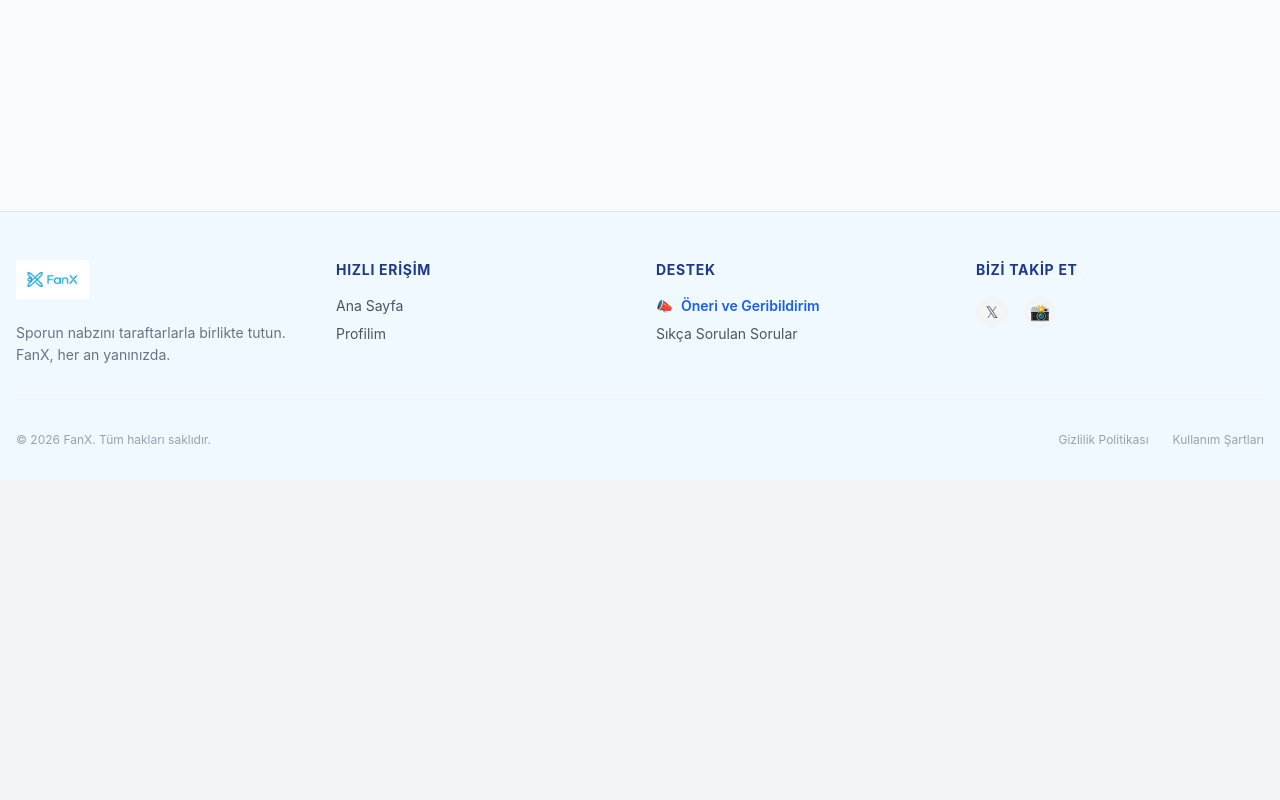
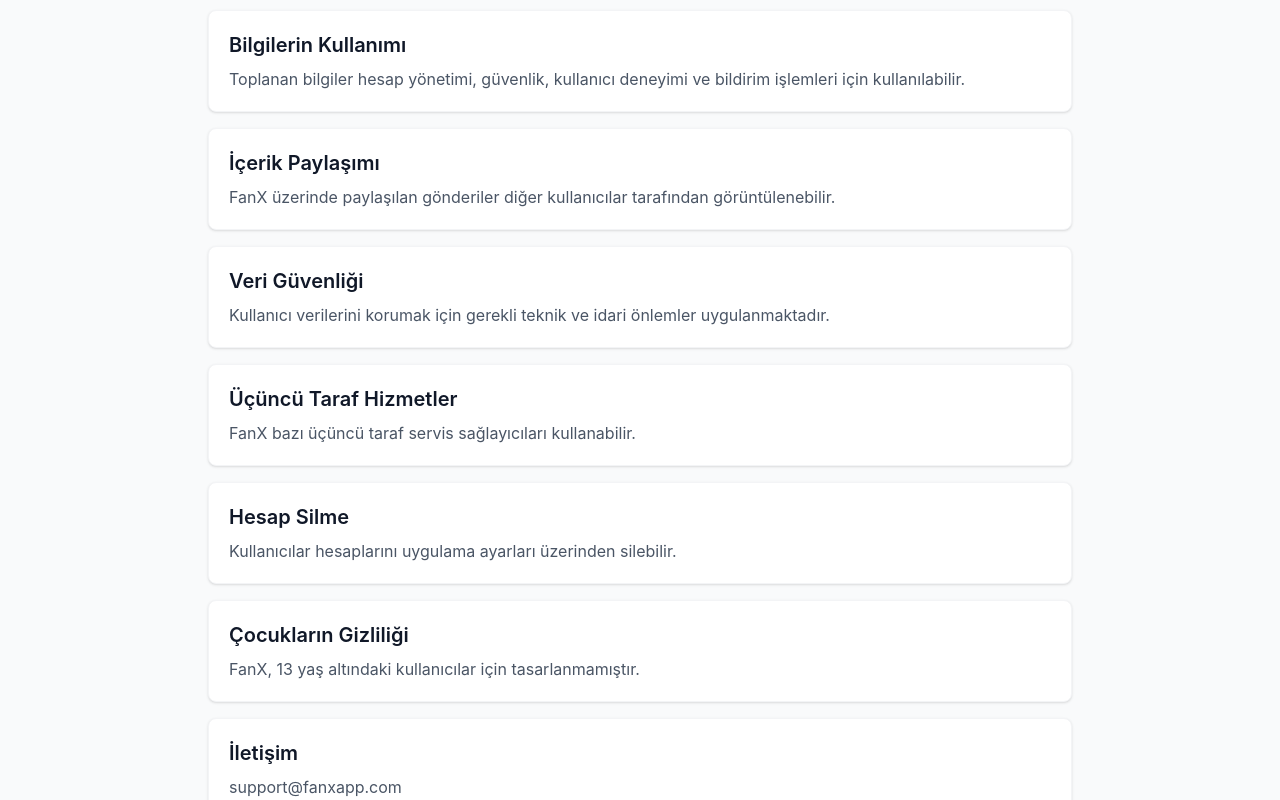
Before and after one commit to ozaycank/fanX, a React (Vite) app in the folder client/: page /privacy in a window 1280 px wide. Shown: the part 320-1120 px from the top of the page. Before the commit the page ends 800 px from the top, so only its background shows below. Built offline with nearby package versions, Linux system fonts and the light colour scheme.

Commit message:
FAQ, Privacy, Terms added

```diff
--- a/client/src/App.jsx
+++ b/client/src/App.jsx
@@ -8,6 +8,9 @@
 import useAuthStore from "./store/authStore";
 import Feedback from "./pages/Feedback";
 import Footer from "./components/Footer";
+import FAQ from "./pages/FAQ";
+import PrivacyPolicy from "./pages/Privacy";
+import Terms from "./pages/Terms";
 
 function App() {
   const { checkAuth, loading } = useAuthStore();
@@ -35,6 +38,9 @@
           <Route path="/profile" element={<Profile />} />
           <Route path="/profile/:username" element={<Profile />} />
           <Route path="/feedback" element={<Feedback />} />
+          <Route path="/faq" element={<FAQ />} />
+          <Route path="/privacy" element={<PrivacyPolicy />} />
+          <Route path="/terms" element={<Terms />} />
         </Routes>
       </main>
       <Footer />
--- /dev/null
+++ b/client/src/pages/FAQ.jsx
@@ -0,0 +1,64 @@
+const FAQ = () => {
+  const faqs = [
+    {
+      question: "FanX nedir?",
+      answer:
+        "FanX, spor taraftarlarının düşüncelerini paylaşabildiği sosyal medya platformudur.",
+    },
+    {
+      question: "Nasıl hesap oluşturabilirim?",
+      answer:
+        "E-posta adresiniz ile kayıt olup kullanıcı hesabınızı oluşturabilirsiniz.",
+    },
+    {
+      question: "Şifremi unuttum, ne yapmalıyım?",
+      answer:
+        "“Şifremi Unuttum” seçeneğini kullanarak şifre sıfırlama bağlantısı alabilirsiniz.",
+    },
+    {
+      question: "Gönderi paylaşabilir miyim?",
+      answer:
+        "Evet. Metin tabanlı gönderiler paylaşabilir ve diğer kullanıcılarla etkileşime geçebilirsiniz.",
+    },
+    {
+      question: "Hesabımı silebilir miyim?",
+      answer:
+        "Evet. Ayarlar bölümünden hesabınızı silebilir veya destek ekibine ulaşabilirsiniz.",
+    },
+    {
+      question: "Kurallara aykırı içerikleri nasıl bildiririm?",
+      answer: "Gönderi üzerindeki “Bildir” seçeneğini kullanabilirsiniz.",
+    },
+    {
+      question: "FanX tamamen ücretsiz mi?",
+      answer: "Evet, standart kullanıcılar için platform tamamen ücretsizdir.",
+    },
+    {
+      question: "Destek ekibine nasıl ulaşabilirim?",
+      answer:
+        "support@fanxapp.com adresinden bizimle iletişime geçebilirsiniz.",
+    },
+  ];
+
+  return (
+    <div className="max-w-3xl mx-auto py-10 px-4">
+      <h1 className="text-3xl font-bold text-blue-900 mb-6">
+        Sıkça Sorulan Sorular
+      </h1>
+
+      <div className="space-y-4">
+        {faqs.map((faq, index) => (
+          <div
+            key={index}
+            className="bg-white p-5 rounded-lg shadow-sm border border-gray-100"
+          >
+            <h3 className="font-bold text-lg mb-2">{faq.question}</h3>
+            <p className="text-gray-600">{faq.answer}</p>
+          </div>
+        ))}
+      </div>
+    </div>
+  );
+};
+
+export default FAQ;
--- /dev/null
+++ b/client/src/pages/Privacy.jsx
@@ -0,0 +1,63 @@
+const PrivacyPolicy = () => {
+  const sections = [
+    {
+      title: "Toplanan Bilgiler",
+      content:
+        "Ad, kullanıcı adı, e-posta adresi, paylaşılan içerikler, cihaz bilgileri ve kullanım verileri toplanabilir.",
+    },
+    {
+      title: "Bilgilerin Kullanımı",
+      content:
+        "Toplanan bilgiler hesap yönetimi, güvenlik, kullanıcı deneyimi ve bildirim işlemleri için kullanılabilir.",
+    },
+    {
+      title: "İçerik Paylaşımı",
+      content:
+        "FanX üzerinde paylaşılan gönderiler diğer kullanıcılar tarafından görüntülenebilir.",
+    },
+    {
+      title: "Veri Güvenliği",
+      content:
+        "Kullanıcı verilerini korumak için gerekli teknik ve idari önlemler uygulanmaktadır.",
+    },
+    {
+      title: "Üçüncü Taraf Hizmetler",
+      content: "FanX bazı üçüncü taraf servis sağlayıcıları kullanabilir.",
+    },
+    {
+      title: "Hesap Silme",
+      content:
+        "Kullanıcılar hesaplarını uygulama ayarları üzerinden silebilir.",
+    },
+    {
+      title: "Çocukların Gizliliği",
+      content: "FanX, 13 yaş altındaki kullanıcılar için tasarlanmamıştır.",
+    },
+    {
+      title: "İletişim",
+      content: "support@fanxapp.com",
+    },
+  ];
+
+  return (
+    <div className="max-w-4xl mx-auto py-10 px-4">
+      <h1 className="text-3xl font-bold text-blue-900 mb-6">
+        Gizlilik Politikası
+      </h1>
+
+      <div className="space-y-4">
+        {sections.map((section, index) => (
+          <div
+            key={index}
+            className="bg-white p-5 rounded-lg shadow-sm border border-gray-100"
+          >
+            <h2 className="text-xl font-semibold mb-2">{section.title}</h2>
+            <p className="text-gray-600">{section.content}</p>
+          </div>
+        ))}
+      </div>
+    </div>
+  );
+};
+
+export default PrivacyPolicy;
--- /dev/null
+++ b/client/src/pages/Terms.jsx
@@ -0,0 +1,62 @@
+const Terms = () => {
+  const terms = [
+    {
+      title: "Hizmet Tanımı",
+      content:
+        "FanX, spor taraftarlarının içerik paylaşımı yapabildiği sosyal medya platformudur.",
+    },
+    {
+      title: "Kullanıcı Hesabı",
+      content:
+        "Kullanıcılar doğru bilgi vermek ve hesap güvenliğini sağlamakla yükümlüdür.",
+    },
+    {
+      title: "Yasaklı Davranışlar",
+      content:
+        "Hakaret, spam, nefret söylemi, sahte hesap kullanımı ve yasa dışı içerikler yasaktır.",
+    },
+    {
+      title: "İçerik Sorumluluğu",
+      content: "Kullanıcılar paylaştıkları içeriklerden kendileri sorumludur.",
+    },
+    {
+      title: "Hesap Askıya Alma",
+      content:
+        "Kuralları ihlal eden hesaplar geçici veya kalıcı olarak askıya alınabilir.",
+    },
+    {
+      title: "Hizmet Değişiklikleri",
+      content: "FanX hizmetlerinde değişiklik yapma hakkını saklı tutar.",
+    },
+    {
+      title: "Sorumluluk Reddi",
+      content: "Kullanıcı içeriklerinden FanX doğrudan sorumlu değildir.",
+    },
+    {
+      title: "İletişim",
+      content: "support@fanxapp.com",
+    },
+  ];
+
+  return (
+    <div className="max-w-4xl mx-auto py-10 px-4">
+      <h1 className="text-3xl font-bold text-blue-900 mb-6">
+        Kullanım Şartları
+      </h1>
+
+      <div className="space-y-4">
+        {terms.map((term, index) => (
+          <div
+            key={index}
+            className="bg-white p-5 rounded-lg shadow-sm border border-gray-100"
+          >
+            <h2 className="text-xl font-semibold mb-2">{term.title}</h2>
+            <p className="text-gray-600">{term.content}</p>
+          </div>
+        ))}
+      </div>
+    </div>
+  );
+};
+
+export default Terms;
```
